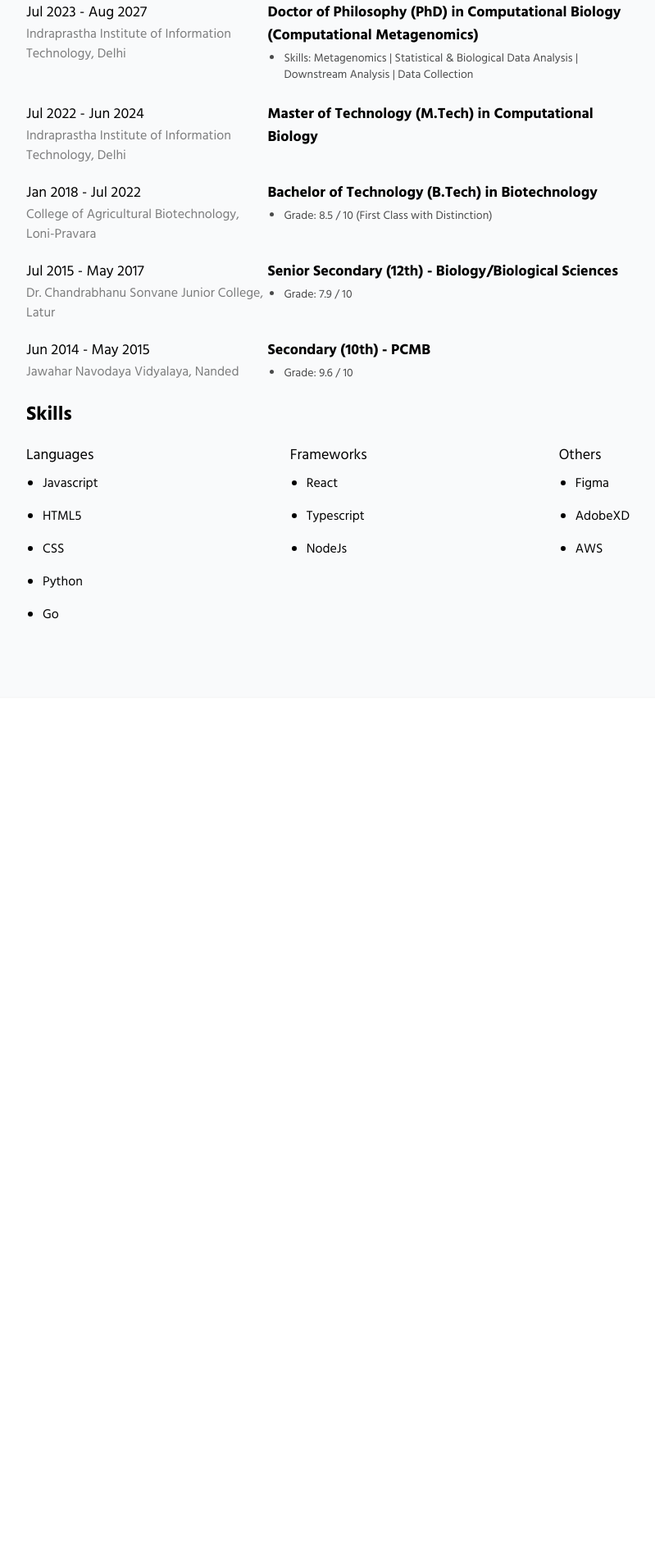
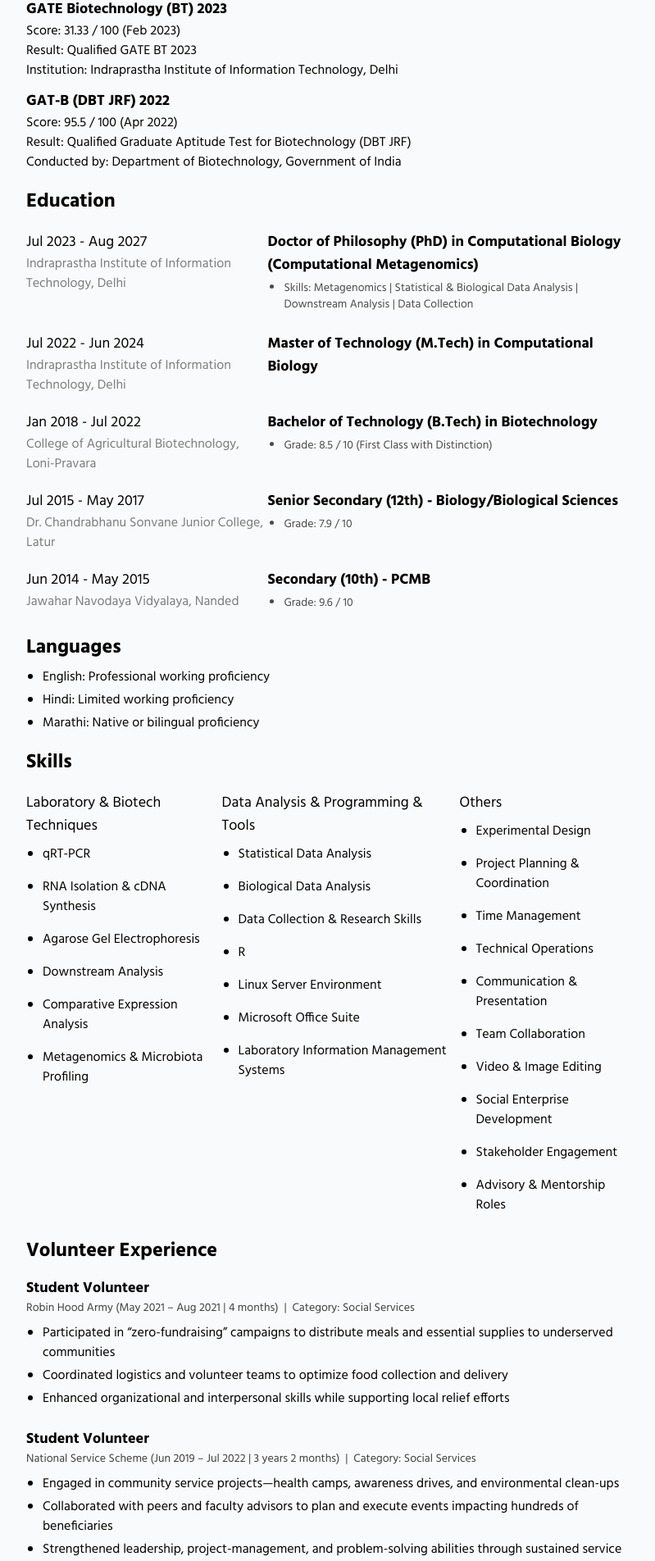
Before and after one commit to kintsugi-programmer/om-shete, a Next.js app: page /resume in a window 1280 px wide. Shown: the part 1578-3482 px from the top of the page at 82% size, without its empty margins (240-1039 px from the left). Before the commit the page ends 2468 px from the top, so only its background shows below. Built offline with nearby package versions, Linux system fonts and the light colour scheme.

Commit message:
Fin Data Resume

```diff
--- a/data/portfolio.json
+++ b/data/portfolio.json
@@ -36,4 +36,4 @@
     "bullets": "Grade: 9.6 / 10"
   }
 ]
-,"education":{"universityName":"Doctor of Philosophy (PhD) in Computational Biology (Computational Metagenomics), Indraprastha Institute of Information Technology, Delhi  ","universityDate":"Jul 2023 - Aug 2027","universityPara":" Skills: Metagenomics · Statistical & Biological Data Analysis · Downstream Analysis · Data Collection"},"languages":["Javascript","HTML5","CSS","Python","Go"],"frameworks":["React","Typescript","NodeJs"],"others":["Figma","AdobeXD","AWS"]}}
+,"education":{"universityName":"Doctor of Philosophy (PhD) in Computational Biology (Computational Metagenomics), Indraprastha Institute of Information Technology, Delhi  ","universityDate":"Jul 2023 - Aug 2027","universityPara":" Skills: Metagenomics · Statistical & Biological Data Analysis · Downstream Analysis · Data Collection"},"languages":["qRT-PCR","RNA Isolation & cDNA Synthesis","Agarose Gel Electrophoresis","Downstream Analysis","Comparative Expression Analysis","Metagenomics & Microbiota Profiling"],"frameworks":["Statistical Data Analysis","Biological Data Analysis","Data Collection & Research Skills","R","Linux Server Environment","Microsoft Office Suite","Laboratory Information Management Systems"],"others":["Experimental Design","Project Planning & Coordination","Time Management","Technical Operations","Communication & Presentation","Team Collaboration","Video & Image Editing","Social Enterprise Development","Stakeholder Engagement","Advisory & Mentorship Roles"]}}
--- a/pages/resume.js
+++ b/pages/resume.js
@@ -68,7 +68,23 @@ const Resume = () => {
                   )
                 )}
               </div>
-                            <div className="mt-5">
+              <div className="mt-5">
+  <h1 className="text-2xl font-bold">Test Scores</h1>
+  <div className="mt-4 space-y-3">
+    <div>
+      <h2 className="text-lg font-semibold">GATE Biotechnology (BT) 2023</h2>
+      <p>Score: 31.33 / 100 (Feb 2023)</p>
+      <p>Result: Qualified GATE BT 2023</p>
+      <p>Institution: Indraprastha Institute of Information Technology, Delhi</p>
+    </div>
+    <div>
+      <h2 className="text-lg font-semibold">GAT-B (DBT JRF) 2022</h2>
+      <p>Score: 95.5 / 100 (Apr 2022)</p>
+      <p>Result: Qualified Graduate Aptitude Test for Biotechnology (DBT JRF)</p>
+      <p>Conducted by: Department of Biotechnology, Government of India</p>
+    </div>
+  </div>
+                <div className="mt-5">
                 <h1 className="text-2xl font-bold">Education</h1>
 
                 {resume.edu.map(
@@ -95,12 +111,23 @@ const Resume = () => {
                   </p>
                 </div>
               </div> */}
+
+
+  <h1 className="text-2xl font-bold mt-6">Languages</h1>
+  <ul className="list-disc ml-5 mt-2 space-y-1">
+    <li>English: Professional working proficiency</li>
+    <li>Hindi: Limited working proficiency</li>
+    <li>Marathi: Native or bilingual proficiency</li>
+  </ul>
+</div>
+
               <div className="mt-5">
+
                 <h1 className="text-2xl font-bold">Skills</h1>
                 <div className="flex mob:flex-col desktop:flex-row justify-between">
                   {resume.languages && (
                     <div className="mt-2 mob:mt-5">
-                      <h2 className="text-lg">Languages</h2>
+                      <h2 className="text-lg">Laboratory & Biotech Techniques</h2>
                       <ul className="list-disc">
                         {resume.languages.map((language, index) => (
                           <li key={index} className="ml-5 py-2">
@@ -113,7 +140,7 @@ const Resume = () => {
 
                   {resume.frameworks && (
                     <div className="mt-2 mob:mt-5">
-                      <h2 className="text-lg">Frameworks</h2>
+                      <h2 className="text-lg">Data Analysis & Programming & Tools</h2>
                       <ul className="list-disc">
                         {resume.frameworks.map((framework, index) => (
                           <li key={index} className="ml-5 py-2">
@@ -137,6 +164,34 @@ const Resume = () => {
                     </div>
                   )}
                 </div>
+                <div className="mt-5">
+  <h1 className="text-2xl font-bold">Volunteer Experience</h1>
+  <div className="mt-4 space-y-6">
+    <div>
+      <h2 className="text-lg font-semibold">Student Volunteer</h2>
+      <p className="text-sm opacity-75">
+        Robin Hood Army (May 2021 – Aug 2021 | 4 months) &nbsp;|&nbsp; Category: Social Services
+      </p>
+      <ul className="list-disc ml-5 mt-2 space-y-1">
+        <li>Participated in “zero-fundraising” campaigns to distribute meals and essential supplies to underserved communities</li>
+        <li>Coordinated logistics and volunteer teams to optimize food collection and delivery</li>
+        <li>Enhanced organizational and interpersonal skills while supporting local relief efforts</li>
+      </ul>
+    </div>
+    <div>
+      <h2 className="text-lg font-semibold">Student Volunteer</h2>
+      <p className="text-sm opacity-75">
+        National Service Scheme (Jun 2019 – Jul 2022 | 3 years 2 months) &nbsp;|&nbsp; Category: Social Services
+      </p>
+      <ul className="list-disc ml-5 mt-2 space-y-1">
+        <li>Engaged in community service projects—health camps, awareness drives, and environmental clean-ups</li>
+        <li>Collaborated with peers and faculty advisors to plan and execute events impacting hundreds of beneficiaries</li>
+        <li>Strengthened leadership, project-management, and problem-solving abilities through sustained service activities</li>
+      </ul>
+    </div>
+  </div>
+</div>
+
               </div>
             </div>
           </div>
```
